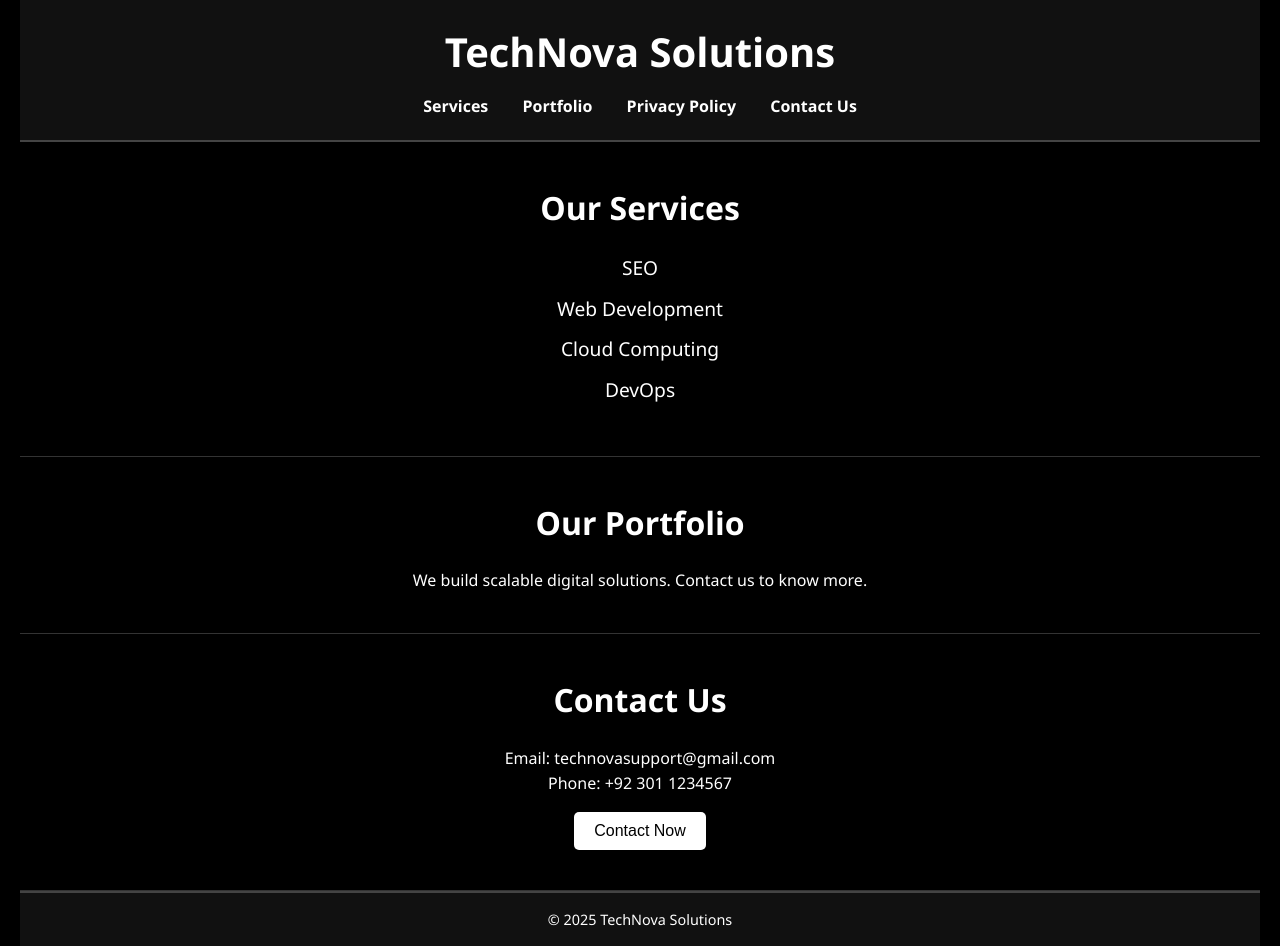
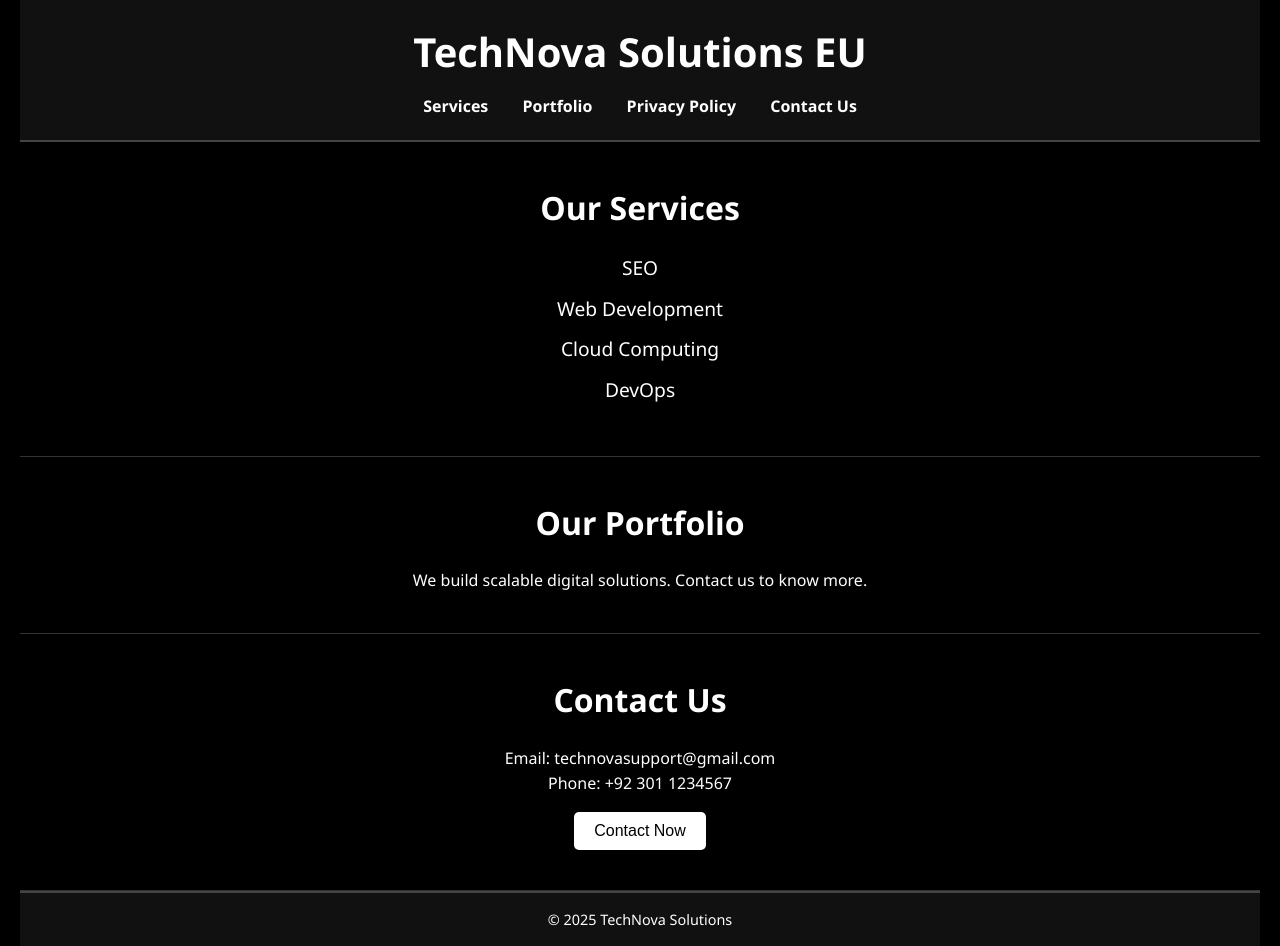
Before and after one commit to zaidzahid/demo, a plain HTML site: page index.html in a window 1280 px wide. Drawn offline with Linux system fonts and the light colour scheme.

Commit message:
EU version of technova

```diff
--- a/index.html
+++ b/index.html
@@ -136,7 +136,7 @@
 </head>
 <body>
   <header>
-    <h1>TechNova Solutions</h1>
+    <h1>TechNova Solutions EU</h1>
     <nav>
       <a href="#services">Services</a>
       <a href="#portfolio">Portfolio</a>
```
